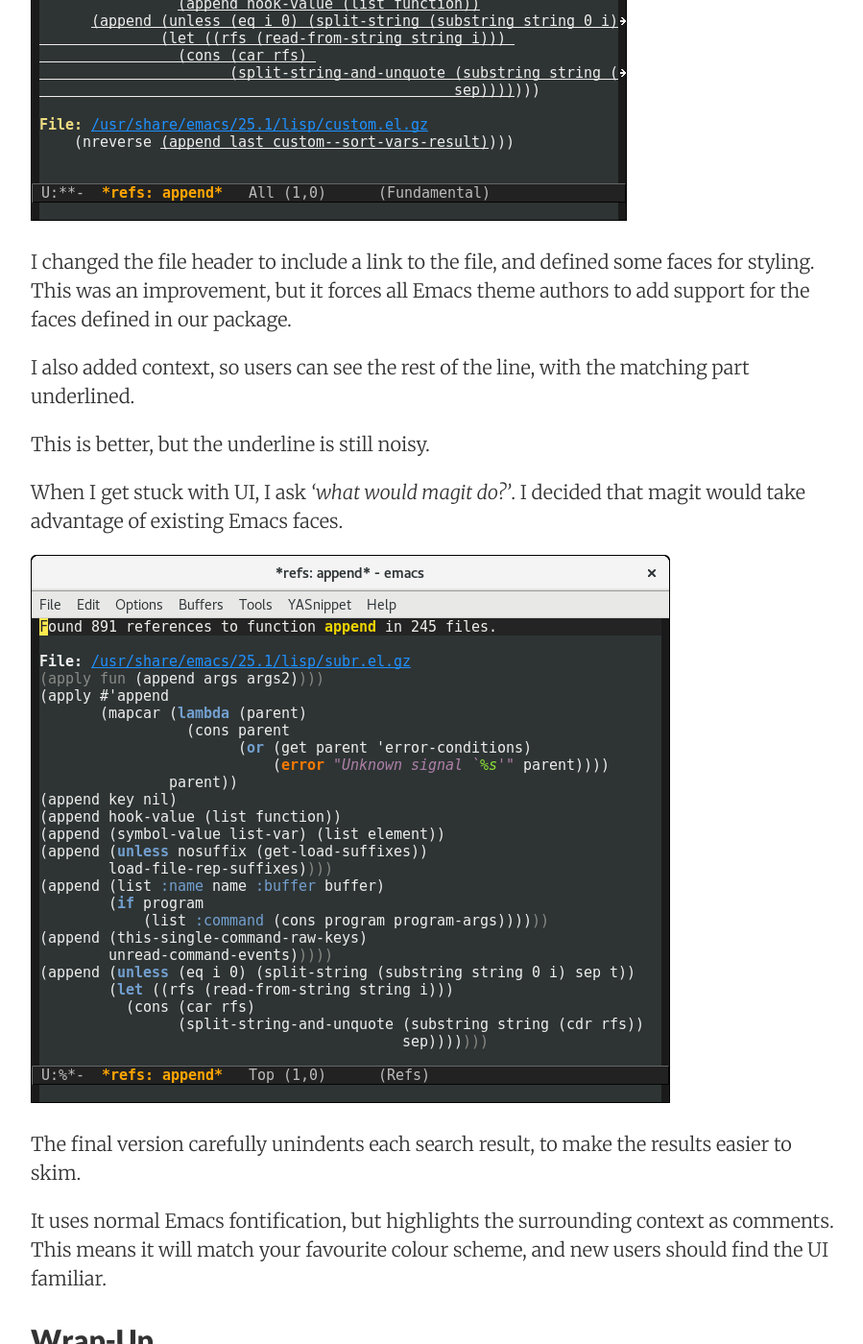
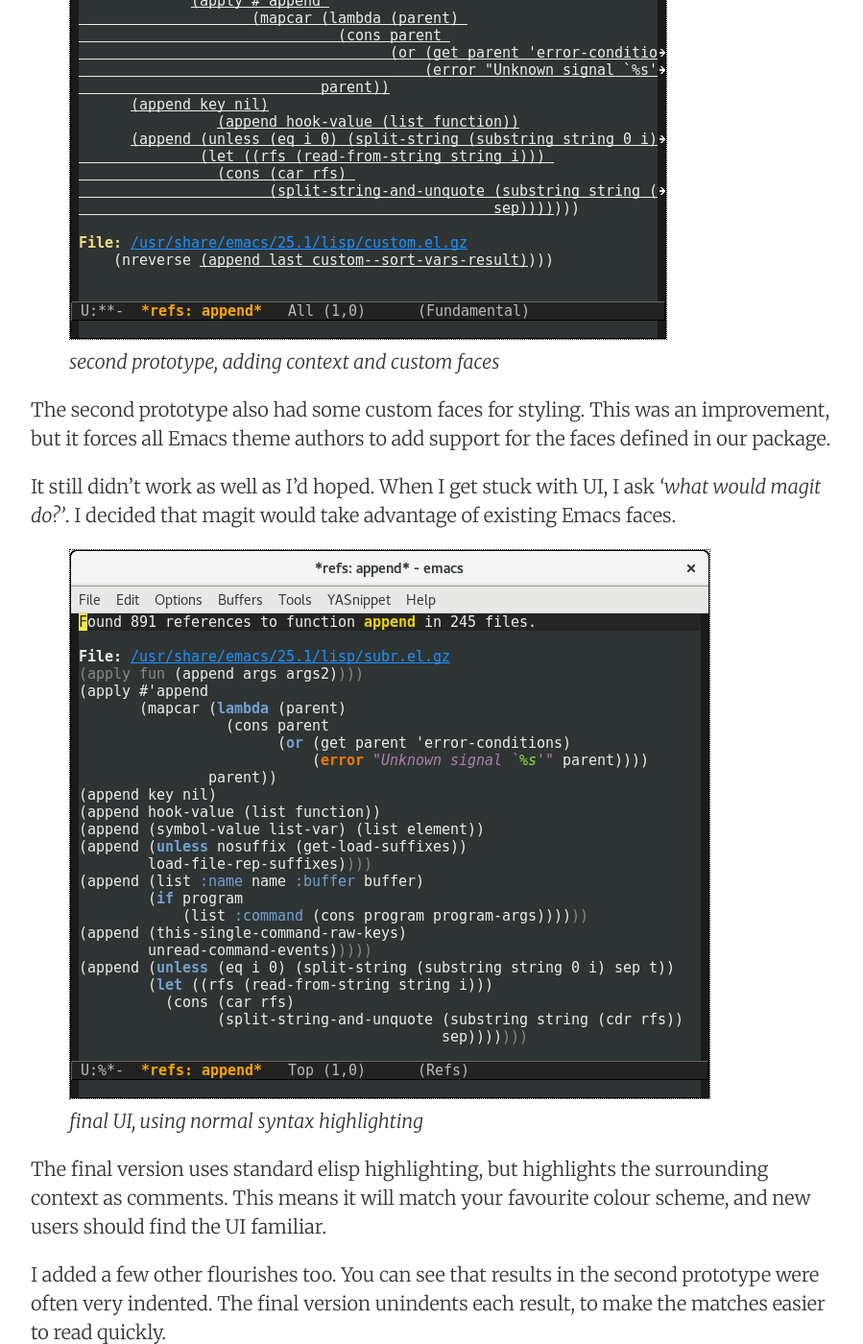
Before and after one commit to Wilfred/wilfred.github.com, a Jekyll site: the page built from _posts/2016-09-25-searching-a-million-lines-of-lisp.markdown, in a window 1280 px wide and 1400 px high, scrolled down 4313 px. Shown: the whole window at 96% size, without its empty margins (188-1087 px from the left). Built offline with Jekyll 4.4.1, drawn with Linux system fonts in a browser that asks for light colours; nearby versions of some CDN libraries; some of the changed text lies outside the part shown.

Commit message:
Final draft

```diff
--- a/_posts/2016-09-25-searching-a-million-lines-of-lisp.markdown
+++ b/_posts/2016-09-25-searching-a-million-lines-of-lisp.markdown
@@ -9,9 +9,10 @@
 
 In Emacs today, there's no way to find all the callers of a function
 or macro. Most Emacsers just grab their favourite text search tool.
+Sadly, dumb text search knows nothing of syntax.
 
 We can do better. It just wouldn't be Emacs without a little fanatical
-tool building. How hard can it be?
+tool building. Let's make this happen.
 
 ## Parsing
 
@@ -40,7 +41,7 @@
 Anyway, I ~~totally ripped off~~ was inspired by similar functionality
 in [el-search](https://elpa.gnu.org/packages/el-search.html). `read`
 moves point to the end of the expression read, and you can use
-`scan-sexps` to find the start of the expression. Using this technique
+`scan-sexps` to find the beginning. Using this technique
 recursively, you can find the position of every form in a file.
 
 ## Analysing
@@ -114,51 +115,65 @@
 to benefit from the O(1) lookup.
 
 Fourthly, **write impure functions**. Elisp provides various ways to
-avoid changing the state of the current buffer, particularly
+preserve the state of the current buffer, particularly
 `save-excursion` and `with-current-buffer`. This bookkeeping is
 expensive, so elisp-refs just creates its own temporary buffers and
 dirties them.
 
 When all else fails, **cheat**. elisp-refs reports its progress, which
-doesn't make it faster, but reassures the user.
+doesn't make it faster, but it certainly feels like it.
 
 ## Display
 
-We have something that works, and we can search in under 10
-seconds. How do we display results?
+We have something that works, and we can search in all the code in in
+the current Emacs instance in less than 10 seconds. How do we display
+results?
 
-<img src="/assets/refs_proto.png">
+<figure>
+    <img src="/assets/refs_proto.png">
+    <figcaption>
+    first prototype, showing the matching forms in isolation
+    </figcaption>
+</figure>
 
-Initially, I just dumped each form in the results buffer. Can we do
-better?
+Initially, I just displayed each form in the results buffer. It turns
+out that the context is useful, so added the rest of the matching lines
+too. To avoid confusion, I underlined the section of the code that
+matched the search.
 
-<img src="/assets/refs_proto2.png">
+<figure>
+    <img src="/assets/refs_proto2.png">
+    <figcaption>
+    second prototype, adding context and custom faces
+    </figcaption>
+</figure>
 
-I changed the file header to include a link to the file, and defined
-some faces for styling. This was an improvement, but it forces all
-Emacs theme authors to add support for the faces defined in our
-package.
+The second prototype also had some custom faces for styling. This was
+an improvement, but it forces all Emacs theme authors to add support
+for the faces defined in our package.
 
-I also added context, so users can see the rest of the line, with the
-matching part underlined.
+It still didn't work as well as I'd hoped. When I get stuck with UI,
+I ask *'what would magit do?'*. I decided that magit would take
+advantage of existing Emacs faces.
 
-This is better, but the underline is still noisy.
+<figure>
+    <img src="/assets/refs_screenshot.png">
+    <figcaption>
+    final UI, using normal syntax highlighting
+    </figcaption>
+</figure>
 
-When I get stuck with UI, I ask *'what would magit do?'*. I decided
-that magit would take advantage of existing Emacs faces.
+The final version uses standard elisp highlighting, but highlights the
+surrounding context as comments. This means it will match your
+favourite colour scheme, and new users should find the UI familiar.
 
-<img src="/assets/refs_screenshot.png">
-
-The final version carefully unindents each search result, to make the
-results easier to skim.
-
-It uses normal Emacs fontification, but highlights the surrounding
-context as comments. This means it will match your favourite colour
-scheme, and new users should find the UI familiar.
+I added a few other flourishes too. You can see that results in the
+second prototype were often very indented. The final version unindents
+each result, to make the matches easier to read quickly.
 
 ## Wrap-Up
 
 elisp-refs is
 [available on GitHub](https://github.com/Wilfred/elisp-refs.el),
 [available on MELPA](http://melpa.org/#/elisp-refs), and it's ready
-for your use! Go forth, and search your codebases!
+for your use! Go forth, and search your elisp!
```
Also changed, not shown: other parts of _posts/2016-09-25-searching-a-million-lines-of-lisp.markdown (+4 -4 lines).
